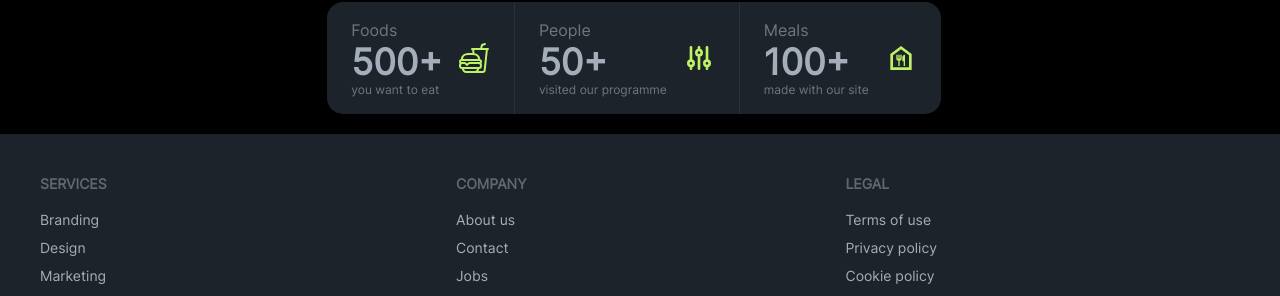
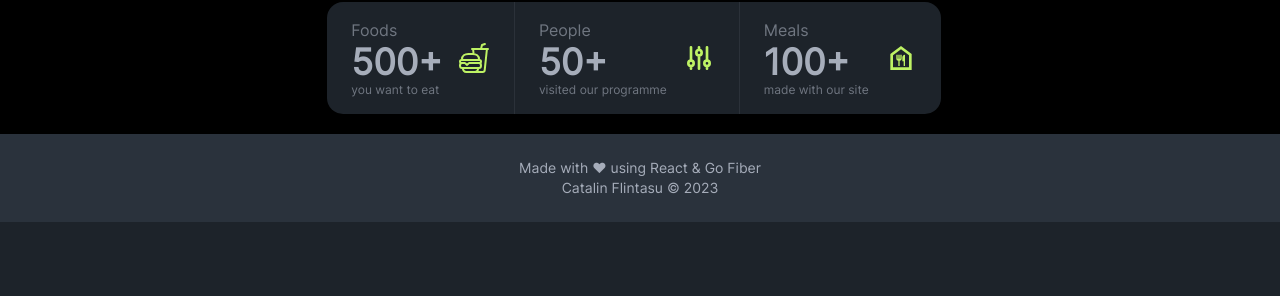
Before and after one commit to catalinfl/calories-app, a React (Vite) app in the folder client/: page / in a window 1280 px wide. Shown: the part 651-947 px from the top of the page. After the commit the page ends 873 px from the top, so only its background shows below. Built offline with nearby package versions, Linux system fonts and the light colour scheme.

Commit message:
home page finished

```diff
--- a/client/src/components/Footer.tsx
+++ b/client/src/components/Footer.tsx
@@ -1,29 +1,9 @@
-import React from 'react'
-
 const Footer = () => {
   return (
-    <footer className="footer p-10 bg-base-100 text-neutral-content">
-  <div>
-    <span className="footer-title">Services</span>
-    <a className="link link-hover">Branding</a>
-    <a className="link link-hover">Design</a>
-    <a className="link link-hover">Marketing</a>
-    <a className="link link-hover">Advertisement</a>
-  </div>
-  <div>
-    <span className="footer-title">Company</span>
-    <a className="link link-hover">About us</a>
-    <a className="link link-hover">Contact</a>
-    <a className="link link-hover">Jobs</a>
-    <a className="link link-hover">Press kit</a>
-  </div>
-  <div>
-    <span className="footer-title">Legal</span>
-    <a className="link link-hover">Terms of use</a>
-    <a className="link link-hover">Privacy policy</a>
-    <a className="link link-hover">Cookie policy</a>
-  </div>
-</footer>
+    <footer className="footer p-6 flex flex-col justify-center items-center bg-neutral text-neutral-content">
+        <p className="text-center"> Made with &#10084; using React & Go Fiber </p>
+        <p className="text-center -mt-10"> 	 Catalin Flintasu &#169; 2023 </p>
+    </footer>
   )
 }
 
```
